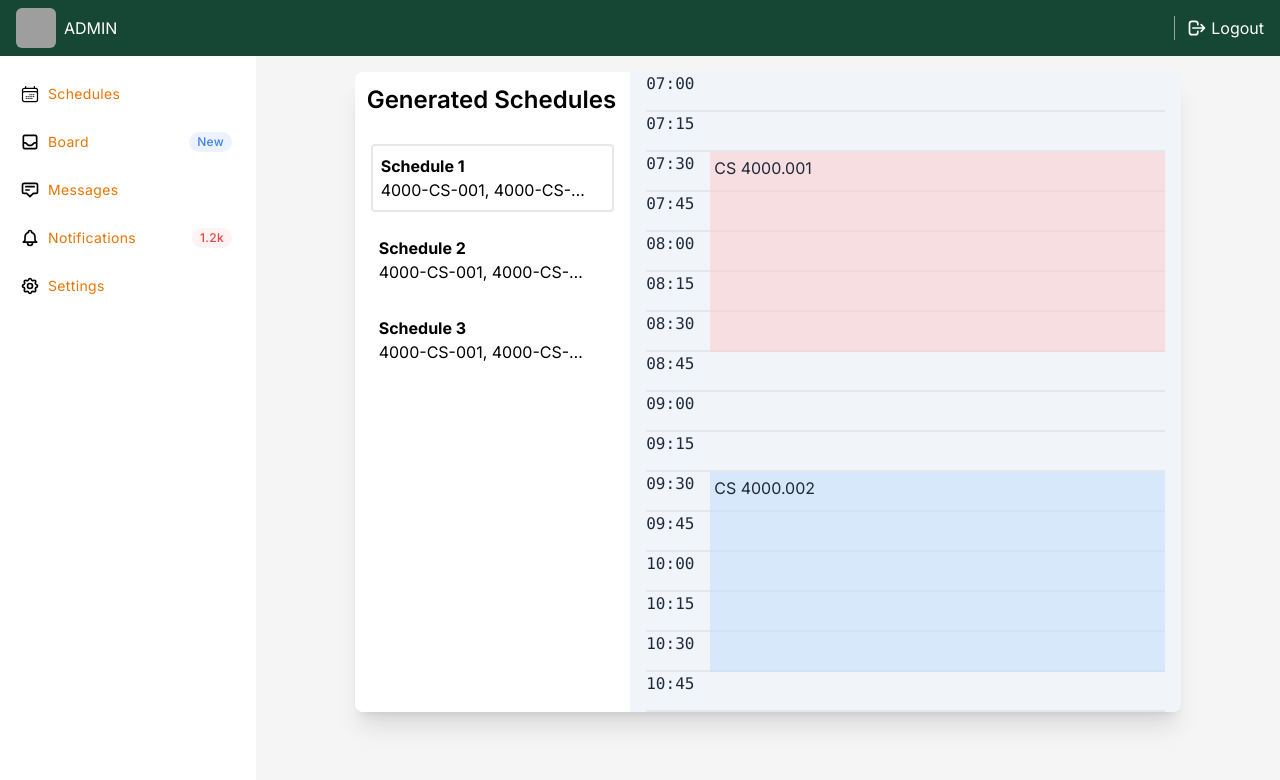
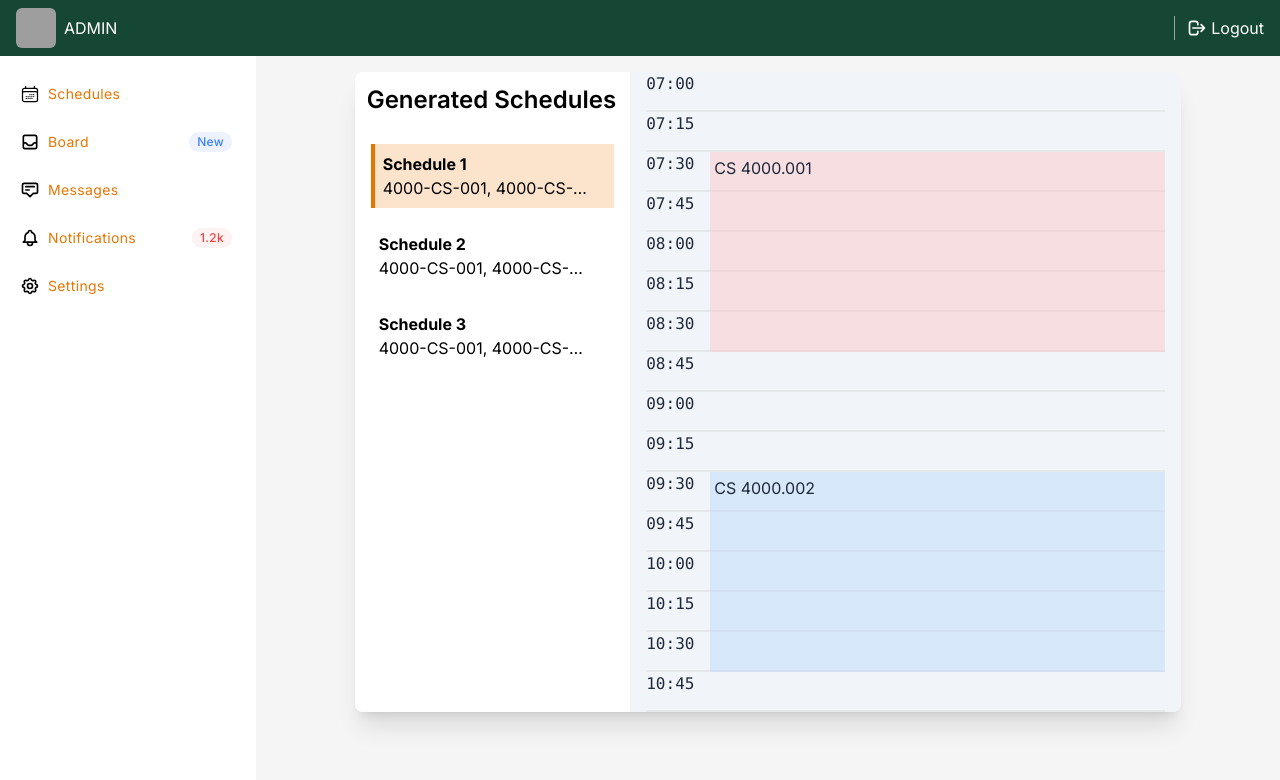
Before and after one commit to rayveng1/InstructorScheduler, a Next.js app: page /dashboard/schedules in a window 1280 px wide. Shown: the top 780 px of the page. Built offline with nearby package versions, Linux system fonts and the light colour scheme; grey boxes are pictures that could not be loaded.

Commit message:
minor styling fixes

```diff
--- a/src/app/dashboard/schedules/page.tsx
+++ b/src/app/dashboard/schedules/page.tsx
@@ -1,7 +1,7 @@
 "use client";
 import Link from "next/link";
 import { useEffect, useRef } from "react";
-import React, { useState } from 'react';
+import React, { useState } from "react";
 
 export default function SchedulesPage() {
   //   const ref1 = useRef(null);
@@ -34,23 +34,23 @@ export default function SchedulesPage() {
             Generated Schedules
           </h1>
           <ul>
-            <li className="border-2 m-4 rounded p-2 cursor-pointer relative h-15 focus:outline-none dark:hover:bg-gray-600 hover:text-white dark:hover:border-gray-800 pr-6">
+            <li className="border-l-4 border-utdorange bg-utdorange/20 m-4 p-2 cursor-pointer relative h-15 focus:outline-none dark:hover:bg-gray-600 dark:hover:border-gray-800 pr-6">
               <h1 className="font-bold">Schedule 1</h1>
               <p className="text-ellipsis overflow-hidden whitespace-nowrap">
                 4000-CS-001, 4000-CS-002, 4000-CS-003, 4000-CS-004 4000-CS-001,
                 4000-CS-002, 4000-CS-003, 4000-CS-004
               </p>
             </li>
-            <li className="m-4 p-2 cursor-pointer relative h-15 focus:outline-none dark:hover:bg-gray-600 hover:text-white dark:hover:border-gray-800 pr-6">
+            <li className="m-4 p-2 cursor-pointer relative h-15 focus:outline-none dark:hover:bg-gray-600 dark:hover:border-gray-800 pr-6 hover:bg-utdorange/20">
               <h1 className="font-bold">Schedule 2</h1>
-              <p className ="text-ellipsis overflow-hidden whitespace-nowrap">
+              <p className="text-ellipsis overflow-hidden whitespace-nowrap">
                 4000-CS-001, 4000-CS-002, 4000-CS-003, 4000-CS-004 4000-CS-001,
                 4000-CS-002, 4000-CS-002, 4000-CS-004
               </p>
             </li>
-            <li className="m-4 p-2 cursor-pointer relative h-15 focus:outline-none dark:hover:bg-gray-600 hover:text-white dark:hover:border-gray-800 pr-6">
+            <li className="m-4 p-2 cursor-pointer relative h-15 focus:outline-none dark:hover:bg-gray-600 dark:hover:border-gray-800 pr-6 hover:bg-utdorange/20">
               <h1 className="font-bold">Schedule 3</h1>
-              <p className ="text-ellipsis overflow-hidden whitespace-nowrap">
+              <p className="text-ellipsis overflow-hidden whitespace-nowrap">
                 4000-CS-001, 4000-CS-002, 4000-CS-003, 4000-CS-004 4000-CS-001,
                 4000-CS-002, 4000-CS-003, 4000-CS-003
               </p>
```
